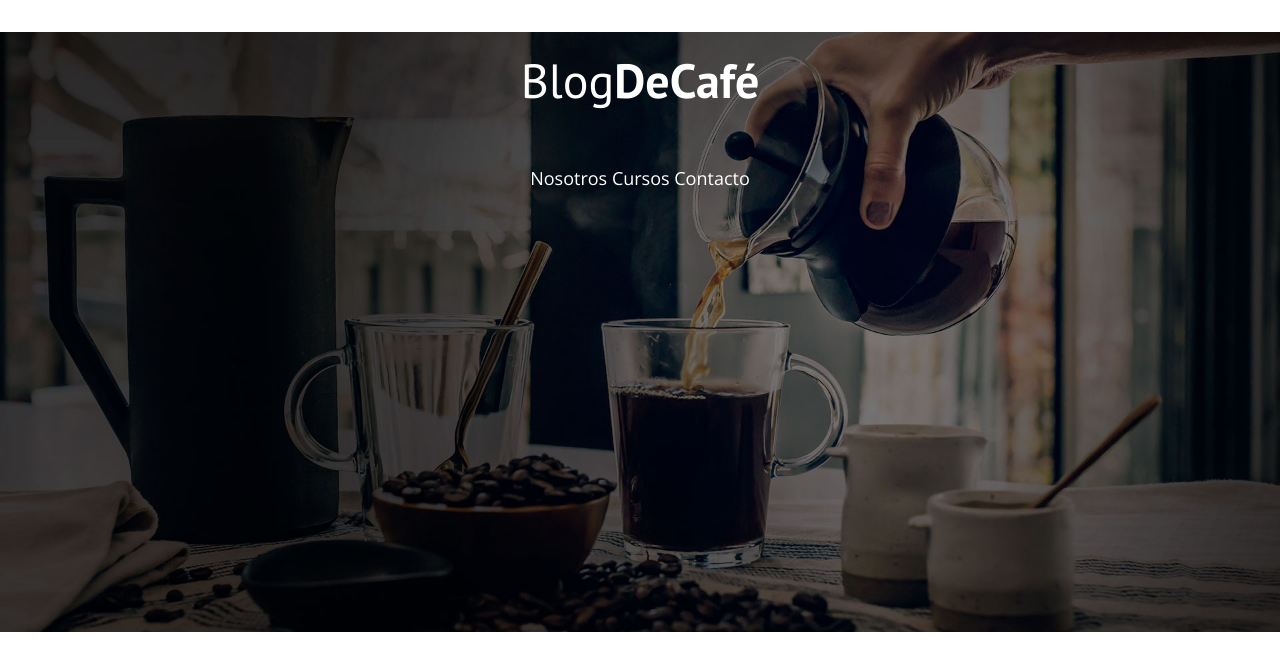
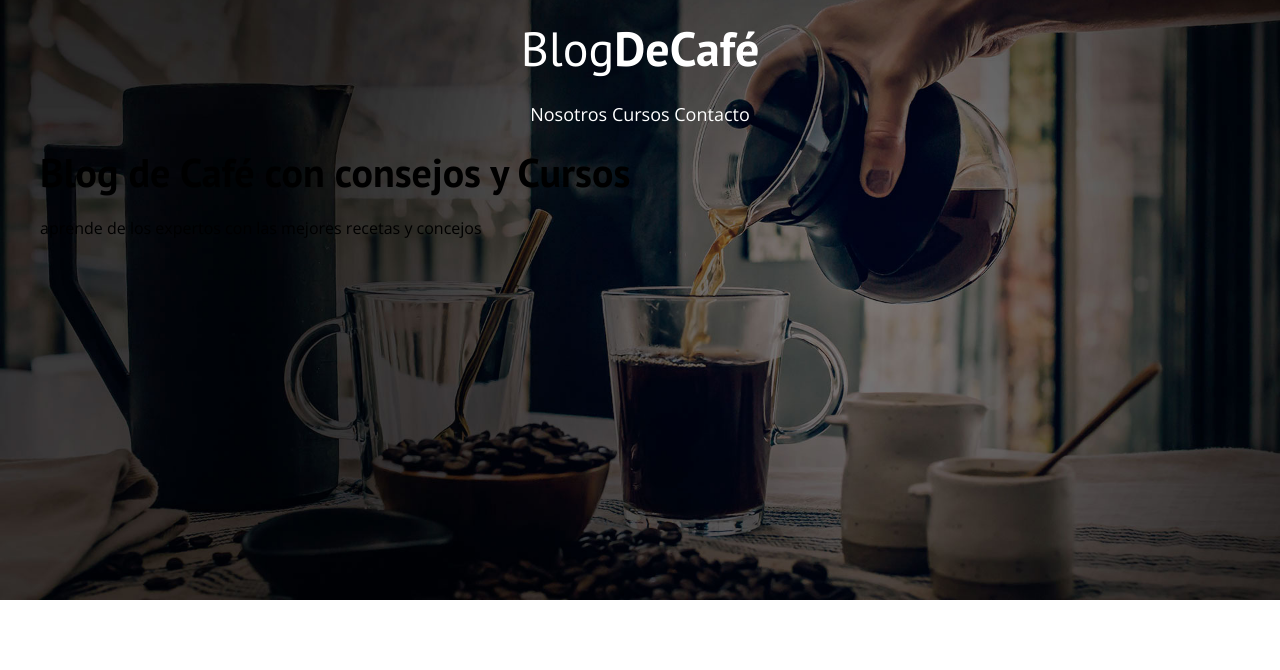
Before and after one commit to ManuelSystem/TemplateCafe, a plain HTML site: page index.html in a window 1280 px wide. Drawn offline with nearby package versions, Linux system fonts and the light colour scheme.

Commit message:
agregando clases

```diff
--- a/index.html
+++ b/index.html
@@ -17,7 +17,7 @@
       <div class="container">
         <div class="barra">
           <a href="/">
-            <h1>Blog<span>DeCafé</span></h1>
+            <h1 class="no-margin">Blog<span>DeCafé</span></h1>
           </a>
           <nav class="navegacion">
             <a href="nosotros.html">Nosotros</a>
@@ -26,6 +26,12 @@
           </nav>
         </div>
         <!--Cierre de barra-->
+        <div class="texto-header">
+          <h2 class="no-margin">Blog de Café con consejos y Cursos</h2>
+          <p class="no-margin">
+            aprende de los expertos con las mejores recetas y concejos
+          </p>
+        </div>
       </div>
       <!--cierre de container-->
     </header>
```
